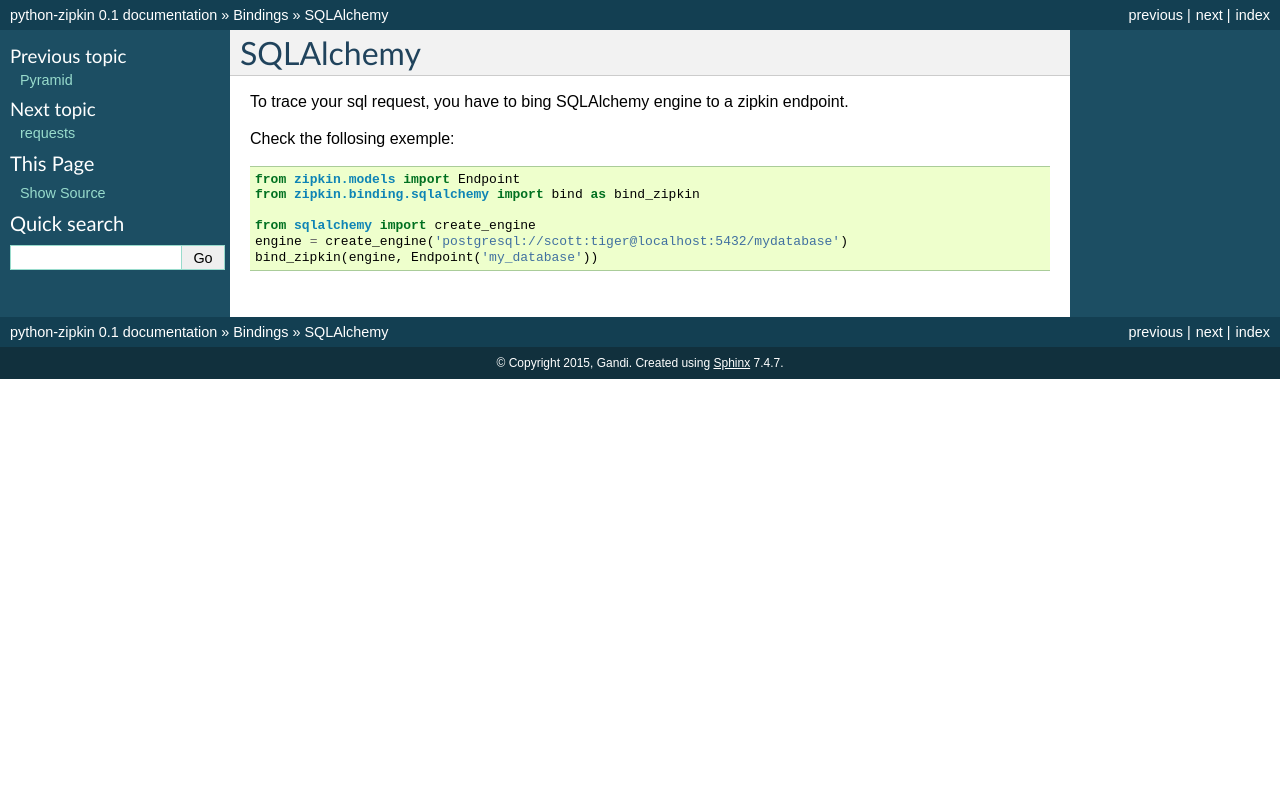
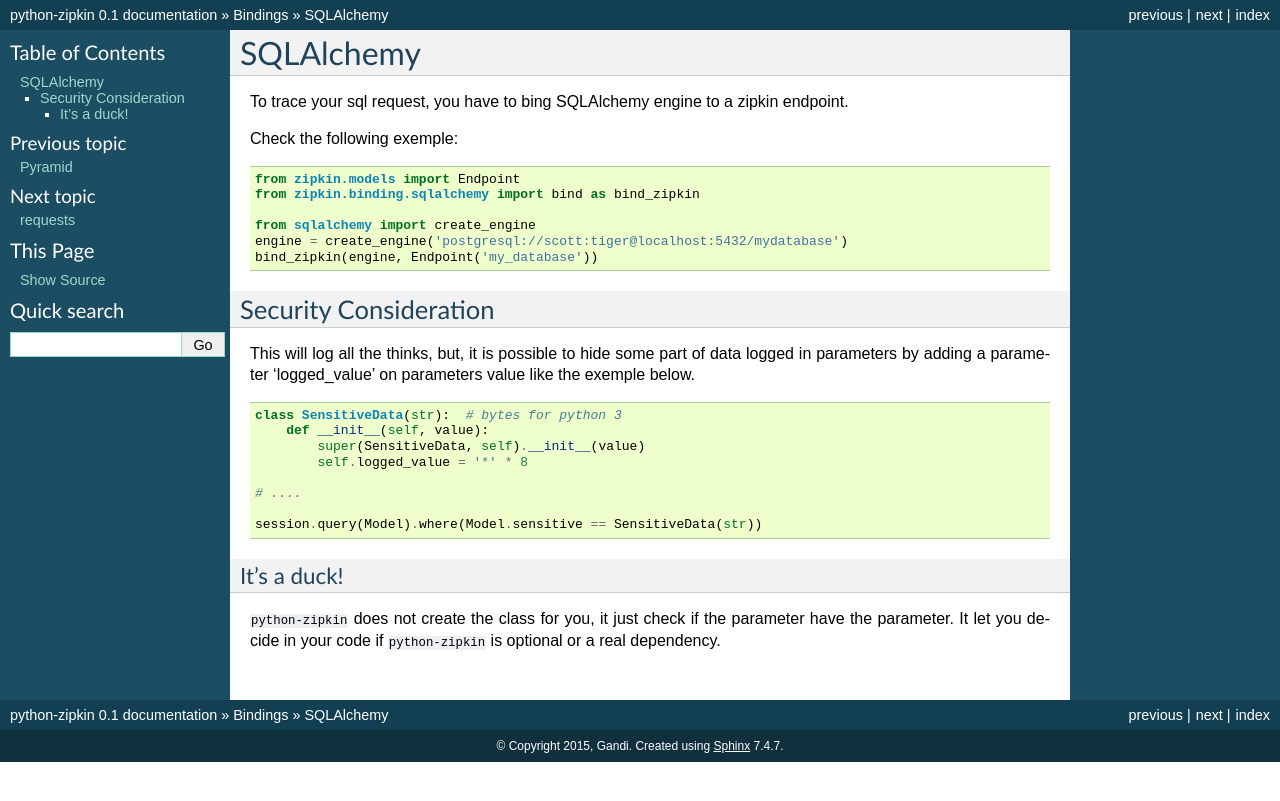
Before and after one commit to Gandi/python-zipkin, a Sphinx documentation site: the page built from docs/bindings/sqlalchemy.rst, in a window 1280 px wide. Shown: the top 801 px of the page. Built offline with Sphinx 7.4.7, drawn with Linux system fonts in a browser that asks for light colours.

Commit message:
Provide a mechanism to hide sensitive data

```diff
--- a/docs/bindings/sqlalchemy.rst
+++ b/docs/bindings/sqlalchemy.rst
@@ -4,7 +4,7 @@
 To trace your sql request, you have to bing SQLAlchemy engine to a zipkin
 endpoint.
 
-Check the follosing exemple:
+Check the following exemple:
 
 .. code-block:: python
 
@@ -14,3 +14,33 @@
   from sqlalchemy import create_engine
   engine = create_engine('postgresql://scott:tiger@localhost:5432/mydatabase')
   bind_zipkin(engine, Endpoint('my_database'))
+
+
+
+Security Consideration
+----------------------
+
+This will log all the thinks, but, it is possible to hide some part
+of data logged in parameters by adding a parameter 'logged_value' on
+parameters value like the exemple below.
+
+
+.. code-block:: python
+
+    class SensitiveData(str):  # bytes for python 3
+        def __init__(self, value):
+            super(SensitiveData, self).__init__(value)
+            self.logged_value = '*' * 8
+
+    # ....
+
+    session.query(Model).where(Model.sensitive == SensitiveData(str))
+
+
+
+It's a duck!
+~~~~~~~~~~~~
+
+``python-zipkin`` does not create the class for you, it just check
+if the parameter have the parameter. It let you decide in your code
+if ``python-zipkin`` is optional or a real dependency.
```
Also changed, not shown: 1 other file.
